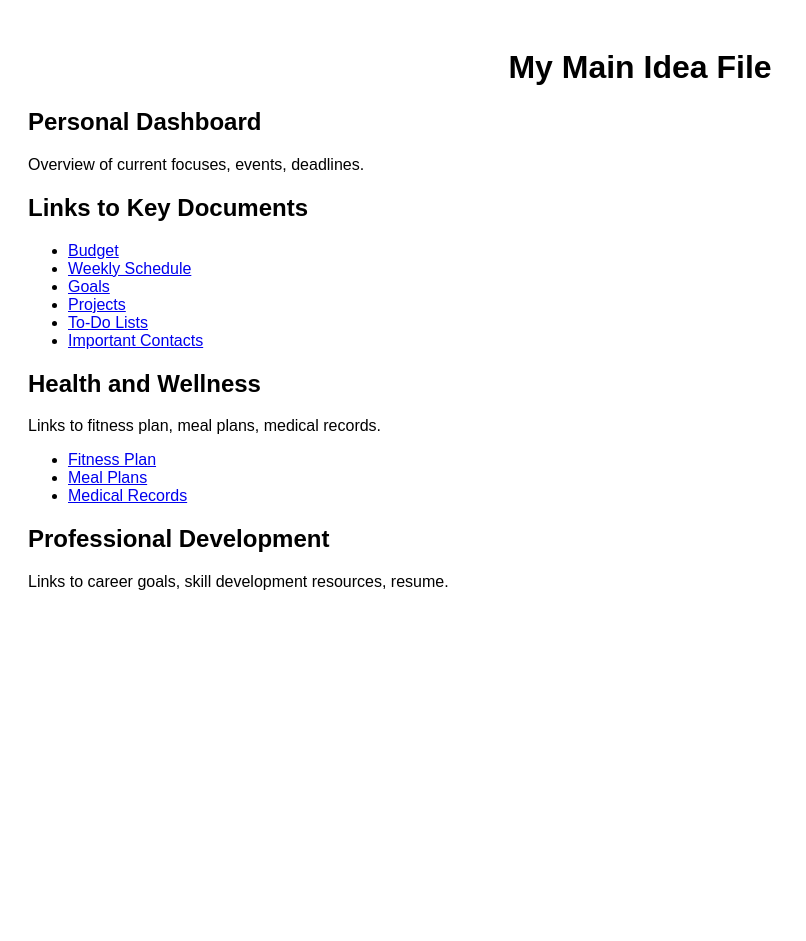
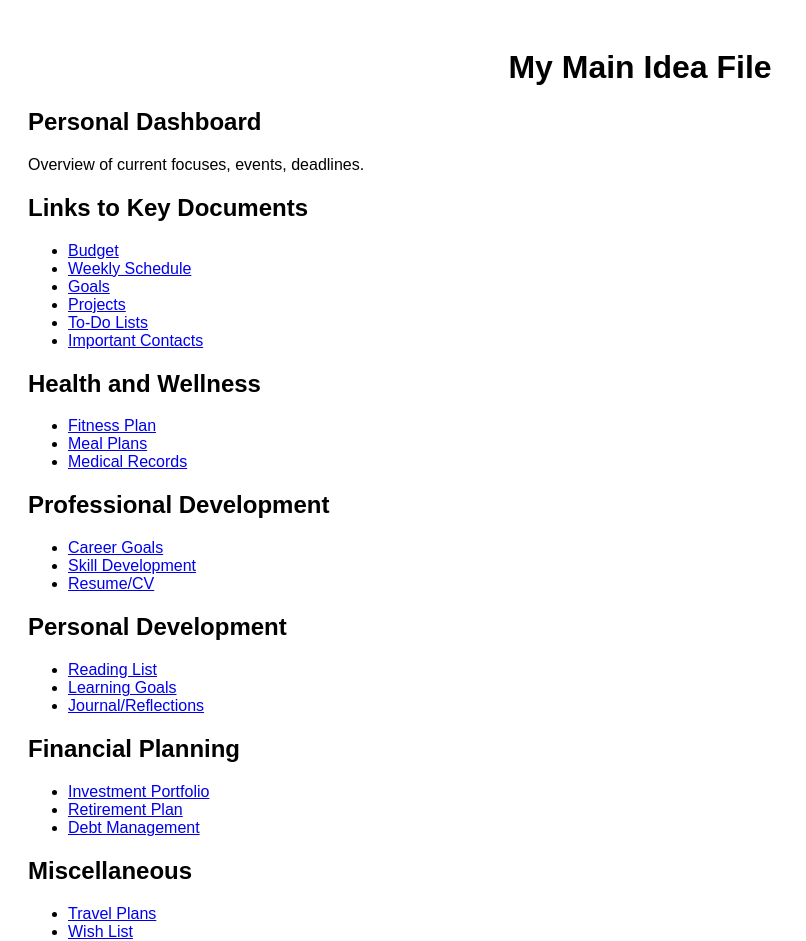
Before and after one commit to danielpmo1371/my-life, a Next.js app: page / in a window 1280 px wide. Shown: the top 941 px of the page, without its empty margins (0-806 px from the left). Before the commit the page ends 800 px from the top, so only its background shows below. Built offline with nearby package versions, Linux system fonts and the light colour scheme.

Commit message:
changed home page to include all links

```diff
--- a/src/app/page.tsx
+++ b/src/app/page.tsx
@@ -1,81 +1,115 @@
-import Link from 'next/link'
-
-import React from 'react';
+import React from "react";
 
 const Home = () => {
   return (
-    <div style={{ padding: '20px', fontFamily: 'Arial, sans-serif' }}>
-      <h1 style={{ textAlign: 'center' }}>My Main Idea File</h1>
+    <div style={{ padding: "20px", fontFamily: "Arial, sans-serif" }}>
+      <h1 style={{ textAlign: "center" }}>My Main Idea File</h1>
 
       <section>
         <h2>Personal Dashboard</h2>
         <p>Overview of current focuses, events, deadlines.</p>
-        {/* Add more content or links here */}
       </section>
 
       <section>
         <h2>Links to Key Documents</h2>
         <ul>
-          <li><a href="#budget">Budget</a></li>
-          <li><a href="#weekly-schedule">Weekly Schedule</a></li>
-          <li><a href="#goals">Goals</a></li>
-          <li><a href="#goals">Projects</a></li>
-          <li><a href="#goals">To-Do Lists</a></li>
-          <li><a href="#goals">Important Contacts</a></li>
+          <li>
+            <a href="#budget">Budget</a>
+          </li>
+          <li>
+            <a href="#weekly-schedule">Weekly Schedule</a>
+          </li>
+          <li>
+            <a href="#goals">Goals</a>
+          </li>
+          <li>
+            <a href="#projects">Projects</a>
+          </li>
+          <li>
+            <a href="#to-do-lists">To-Do Lists</a>
+          </li>
+          <li>
+            <a href="#important-contacts">Important Contacts</a>
+          </li>
         </ul>
       </section>
 
       <section>
         <h2>Health and Wellness</h2>
-        <p>Links to fitness plan, meal plans, medical records.</p>
         <ul>
-          <li><a href="#goals">Fitness Plan</a></li>
-          <li><a href="#goals">Meal Plans</a></li>
-          <li><a href="#goals">Medical Records</a></li>
+          <li>
+            <a href="#fitness-plan">Fitness Plan</a>
+          </li>
+          <li>
+            <a href="#meal-plans">Meal Plans</a>
+          </li>
+          <li>
+            <a href="#medical-records">Medical Records</a>
+          </li>
         </ul>
       </section>
 
       <section>
         <h2>Professional Development</h2>
-        <p>Links to career goals, skill development resources, resume.</p>
-        {/* Add more content or links here */}
+        <ul>
+          <li>
+            <a href="#career-goals">Career Goals</a>
+          </li>
+          <li>
+            <a href="#skill-development">Skill Development</a>
+          </li>
+          <li>
+            <a href="#resume-cv">Resume/CV</a>
+          </li>
+        </ul>
       </section>
 
-      {/* Add other sections as needed */}
+      <section>
+        <h2>Personal Development</h2>
+        <ul>
+          <li>
+            <a href="#reading-list">Reading List</a>
+          </li>
+          <li>
+            <a href="#learning-goals">Learning Goals</a>
+          </li>
+          <li>
+            <a href="#journal-reflections">Journal/Reflections</a>
+          </li>
+        </ul>
+      </section>
 
+      <section>
+        <h2>Financial Planning</h2>
+        <ul>
+          <li>
+            <a href="#investment-portfolio">Investment Portfolio</a>
+          </li>
+          <li>
+            <a href="#retirement-plan">Retirement Plan</a>
+          </li>
+          <li>
+            <a href="#debt-management">Debt Management</a>
+          </li>
+        </ul>
+      </section>
+
+      <section>
+        <h2>Miscellaneous</h2>
+        <ul>
+          <li>
+            <a href="#travel-plans">Travel Plans</a>
+          </li>
+          <li>
+            <a href="#wish-list">Wish List</a>
+          </li>
+          <li>
+            <a href="#important-dates">Important Dates</a>
+          </li>
+        </ul>
+      </section>
     </div>
   );
 };
 
 export default Home;
-
-
-
-// 1 Personal dashboards: Brief overview or dashboard of your current focus areas, upcoming events, or deadlines.
-// 2 Links to Key Documents:
-// Budget: Link to your personal budget document.
-// Weekly Schedule: Link to your calendar or weekly planner.
-// Goals: Link to a document outlining your short-term and long-term goals.
-// Projects: Link to a file detailing ongoing projects or side hustles.
-// To-Do Lists: Link to daily or weekly to-do lists.
-// Important Contacts: Link to a document with contact information for key people in your life (family, friends, colleagues, doctors, etc.).
-// 3 Health and Wellness:
-// Fitness Plan: Link to your workout schedule or fitness goals.
-// Meal Plans: Link to your weekly meal plans or dietary guidelines.
-// Medical Records: Link to a secure location where you keep your medical documents.
-// 4 Professional Development:
-// Career Goals: Link to a document outlining your career aspirations and steps to achieve them.
-// Skill Development: Link to resources or courses you're pursuing for professional growth.
-// Resume/CV: Quick access to your updated resume or CV.
-// 5 Personal Development:
-// Reading List: Link to your reading list or book summaries.
-// Learning Goals: Link to a list of topics or skills you want to learn.
-// Journal/Reflections: Link to your personal journal or reflection logs.
-// 6 Financial Planning:
-// Investment Portfolio: Link to a summary of your investments.
-// Retirement Plan: Link to details about your retirement planning.
-// Debt Management: Link to a plan or tracker for managing and paying off debts.
-// 7 Miscellaneous:
-// Travel Plans: Link to upcoming travel itineraries or wish lists.
-// Wish List: Link to a list of items or experiences you wish to acquire.
-// Important Dates: Link to a list of important dates like anniversaries, birthdays, etc.
```
